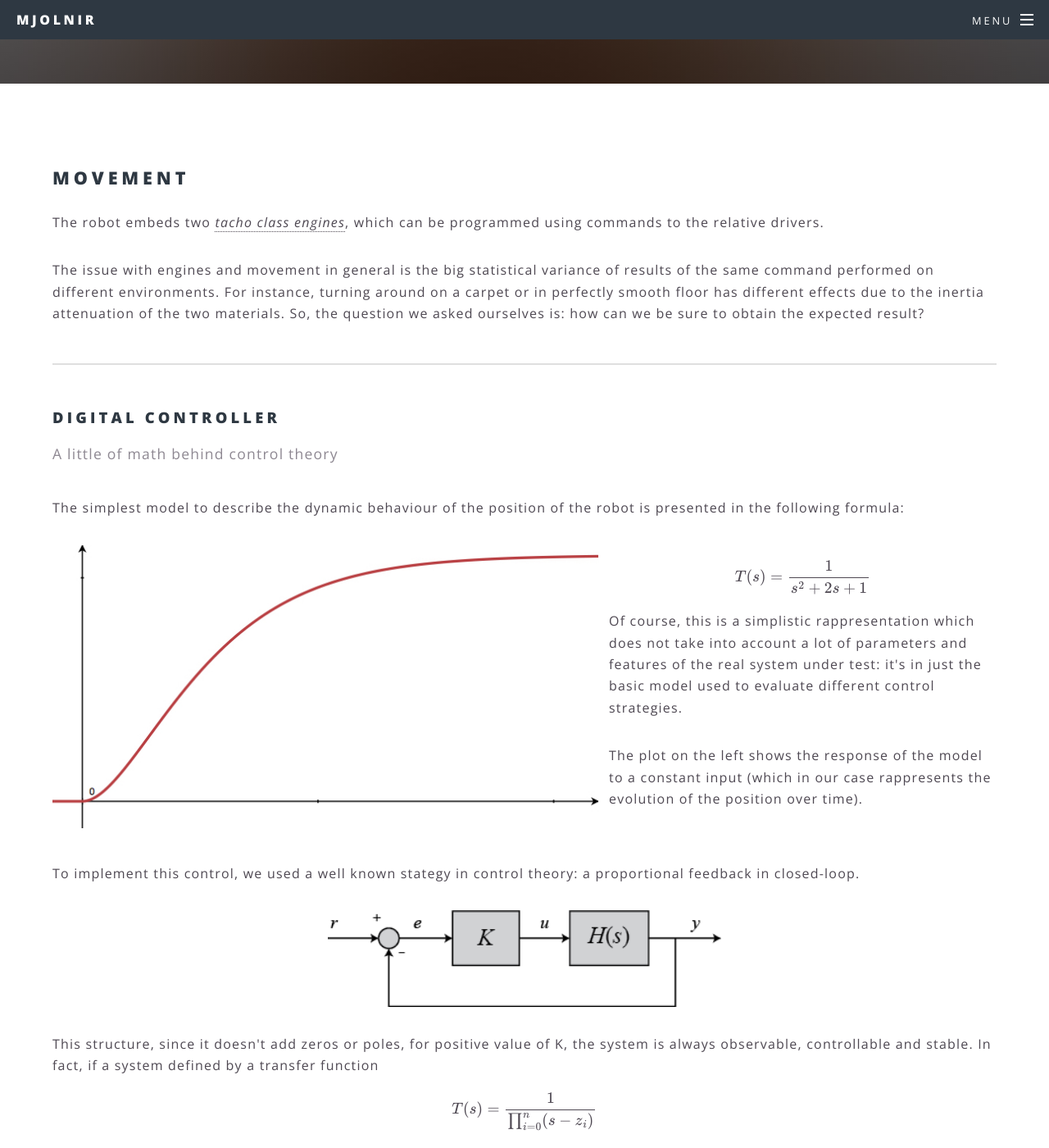
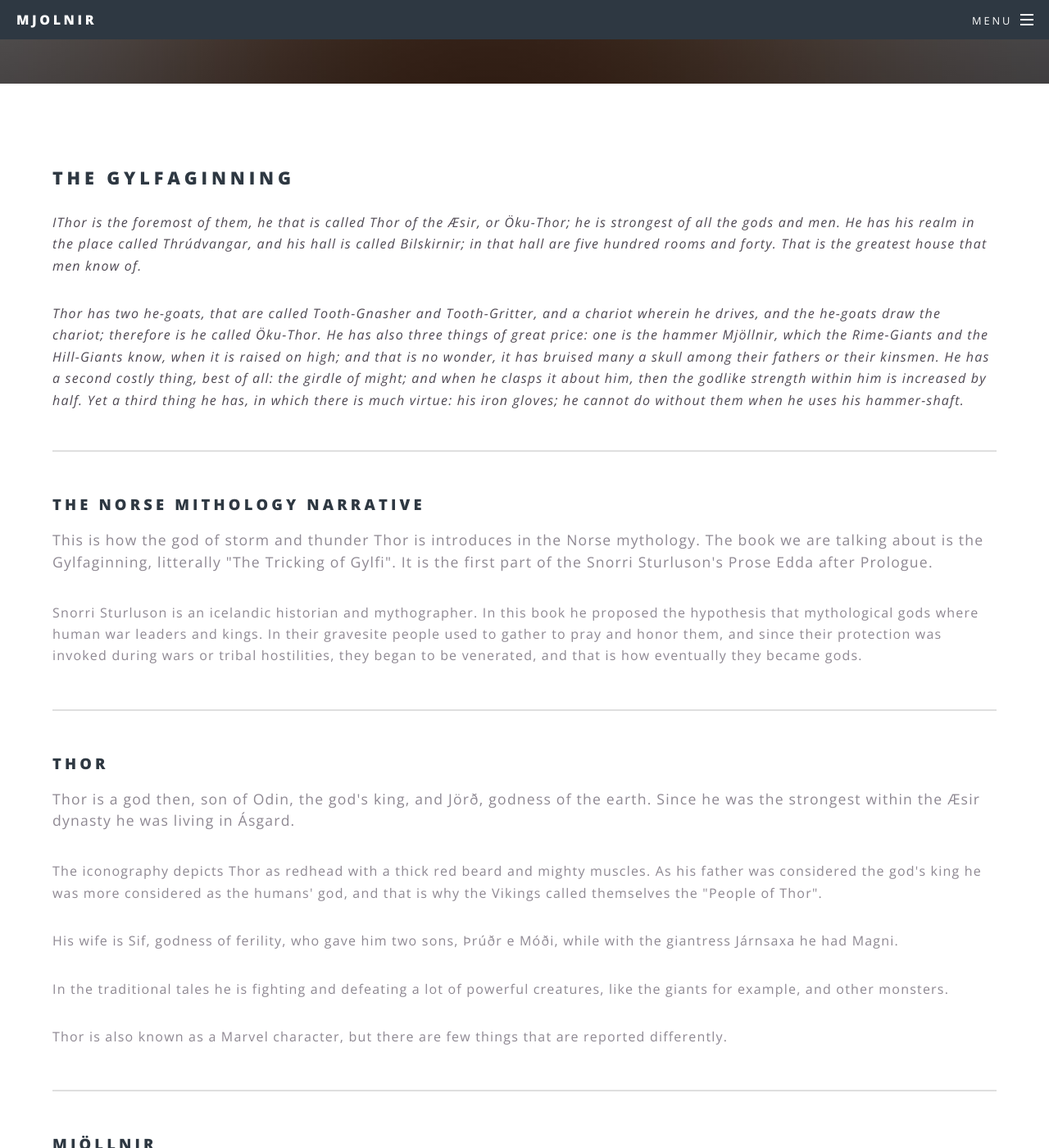
Before and after one commit to srossi93/ev3_robot, a Jekyll site: the page built from docs/mitology.html, in a window 1280 px wide and 1400 px high, scrolled down 291 px. Shown: the whole window at 82% size. Built offline with Jekyll 4.4.1, drawn with Linux system fonts in a browser that asks for light colours; formulas are drawn with MathJax 3; some of the changed text lies outside the part shown.

Commit message:
mithology part

```diff
--- a/docs/mitology.html
+++ b/docs/mitology.html
@@ -1,51 +1,36 @@
 ---
 layout: page
-title: Movement
-subtitle: How can we make the robot move? How can we be sure about its accuracy?
+title: Mithology
+subtitle: The story behind the powerful hammer
 ---
 			<section>
-				<h2>Movement</h2>
-        <p>The robot embeds two <em><a href="http://www.ev3dev.org/docs/drivers/tacho-motor-class/">tacho class engines</a></em>,
-          which can be programmed using commands to the relative drivers. </p>
-        <p>The issue with engines and movement in general is the big statistical variance
-          of results of the same command performed on different environments. For instance,
-          turning around on a carpet or in perfectly smooth floor has different effects due
-          to the inertia attenuation of the two materials. So, the question we asked ourselves
-          is: how can we be sure to obtain the expected result?
-        </p>
+				<h2	>The Gylfaginning</h2>
+        <p><em>IThor is the foremost of them, he that is called Thor of the Æsir, or Öku-Thor; he is strongest of all the gods and men. He has his realm in the place called Thrúdvangar, and his hall is called Bilskirnir; in that hall are five hundred rooms and forty. That is the greatest house that men know of.</em></p>
+
+<p><em>Thor has two he-goats, that are called Tooth-Gnasher and Tooth-Gritter, and a chariot wherein he drives, and the he-goats draw the chariot; therefore is he called Öku-Thor. He has also three things of great price: one is the hammer Mjöllnir, which the Rime-Giants and the Hill-Giants know, when it is raised on high; and that is no wonder, it has bruised many a skull among their fathers or their kinsmen. He has a second costly thing, best of all: the girdle of might; and when he clasps it about him, then the godlike strength within him is increased by half. Yet a third thing he has, in which there is much virtue: his iron gloves; he cannot do without them when he uses his hammer-shaft.</em>
+				</p>
 				<hr />
 				<header>
-					<h3>Digital controller</h3>
-					<p>A little of math behind control theory</p>
+					<h3>The Norse mithology narrative</h3>
+					<p>This is how the god of storm and thunder Thor is introduces in the Norse mythology.
+The book we are talking about is the Gylfaginning, litterally "The Tricking of Gylfi". It is the first part of the Snorri Sturluson's Prose Edda after Prologue.</p>
+<p>Snorri Sturluson is an icelandic historian and mythographer. In this book he proposed the hypothesis that mythological gods where human war leaders and kings. In their gravesite people used to gather to pray and honor them, and since their protection was invoked during wars or tribal hostilities, they began to be venerated, and that is how eventually they became gods.</p>
+				<hr />
 				</header>
-				<p>The simplest model to describe the dynamic behaviour of the position of
-          the robot is presented in the following formula:</p>
-          <div class="box alt">
-            <div class="row uniform 50%">
-          <div class="7u"><span class="image fit"><img src="images/dc_engine.jpg" alt="" /></span></div>
-          <div class="5u"><span class="image fit"> $$ T(s) = \dfrac{1}{s^2+2s+1} $$
-            <p>Of course, this is a simplistic rappresentation which does not take into account a lot
-              of parameters and features of the real system under test: it's in just the basic
-              model used to evaluate different control strategies.</p><p> The plot on the left shows the
-              response of the model to a constant input (which in our case rappresents the evolution of
-              the position over time).
-             </p>
-           </span></div>
-          </div></div>
-          <p>To implement this control, we used a well known stategy in control theory: a proportional
-            feedback in closed-loop.
-            <center><div class="5u"><span class="image fit"><img src="images/closed_loop.png" alt="" /></span></div></center>
-            This structure, since it doesn't add zeros or poles, for positive value of K, the system is always observable,
-            controllable and stable. In fact, if a system defined by a transfer function
-            $$ T(s) = \dfrac{1}{\prod_{i=0} ^ n (s-z_i)} $$
-            using proportional controller, the complete system is stable
-            $$ H(s) = \dfrac{K T(s)}{1+K T(s)} $$
-          </p>
-          <p>In our implemetation, we simply choose K = 1 (i.e. the engine is driven by the error itself).</p>
-
 				<header>
-					<h4>Implementation</h4>
-					<p>Lorem ipsum dolor sit amet nullam id egestas urna aliquam</p>
+				<h3>Thor</h3>
+				<p>Thor is a god then, son of Odin, the god's king, and Jörð, godness of the earth. Since he was the strongest within the Æsir dynasty he was living in Ásgard.</p>
+				<p>The iconography depicts Thor as redhead with a thick red beard and mighty muscles. As his father was considered the god's king he was more considered as the humans' god, and that is why the Vikings called themselves the "People of Thor".  </p>
+				<p>His wife is Sif, godness of ferility, who gave him two sons, Þrúðr e Móði, while with the giantress Járnsaxa he had Magni. </p>
+				<p>In the traditional tales he is fighting and defeating a lot of powerful creatures, like the giants for example, and other monsters. </p>
+				<p>Thor is also known as a Marvel character, but there are few things that are reported differently. </p>
+					<hr />
+					</header>
+					<header>
+					<h3>Mjöllnir</h3>
+				<p>But what is typical of his figure is the hammer Mjöllnir, the most powerful weapon.
+Mjöllnir was forged by the dwarfs Eitri e Brokkr, it roars like thunder every time it hits, emitting flashes when lashed at enemies. </p>
+				<p> In the sacred ceremonies reproductions of the hammer were used, for example during wddings, since the hammer was both symbol of life and death. In fact it was used in battle to kill enemies, but was also used to bring back to life. </p>
+				<hr />
 				</header>
-				<p>Nunc lacinia ante nunc ac lobortis. Interdum adipiscing gravida odio porttitor sem non mi integer non faucibus ornare mi ut ante amet placerat aliquet. Volutpat eu sed ante lacinia sapien lorem accumsan varius montes viverra nibh in adipiscing blandit tempus accumsan.</p>
-				<hr />
+				</section>
```
